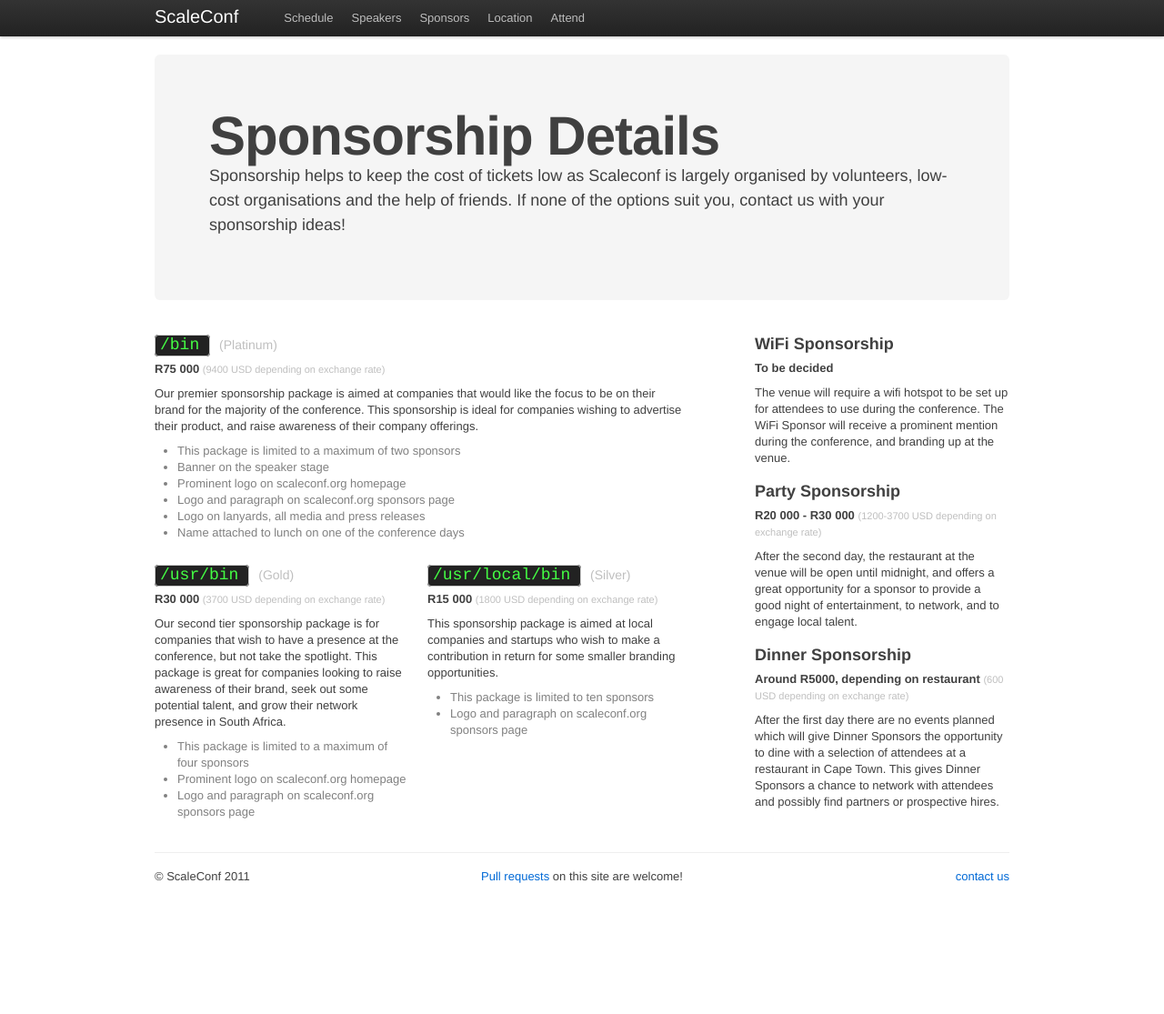
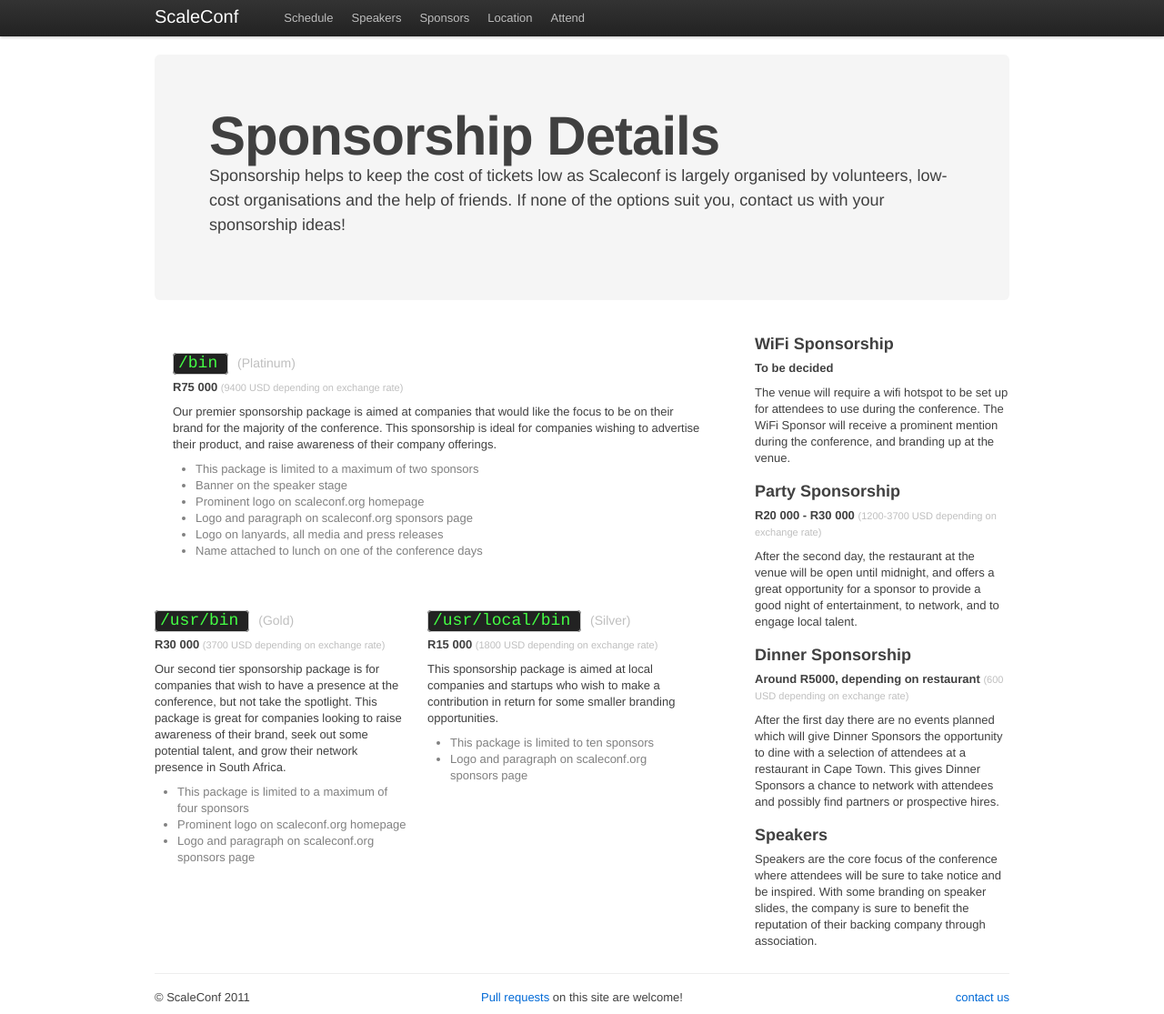
Before and after one commit to scaleconf/scaleconf.github.com, a Jekyll site: the page built from sponsor-details.html, in a window 1280 px wide and 1115 px high. Shown: the whole window at 91% size. Built offline with Jekyll 4.4.1, drawn with Linux system fonts in a browser that asks for light colours; Markdown is read by kramdown in place of the engine named in the settings.

Commit message:
Include Duncan's layout and speakers package

```diff
--- a/sponsor-details.html
+++ b/sponsor-details.html
@@ -28,6 +28,8 @@
       </div>
       <div class='row'>
         <div class='span10'>
+            <div class="row">
+               <div class="span10" style='padding:20px;margin-bottom:10px;'>
                   <h3><span class='tty'>/bin </span><small>(Platinum)</small></h3>
                   <p><strong>R75 000</strong> <small>(9400 USD depending on exchange rate)</small></p>
                   <p>
@@ -43,7 +45,8 @@
                       <li>Logo on lanyards, all media and press releases</li>
                       <li>Name attached to lunch on one of the conference days</li>
                   </ul>
-
+               </div>
+            </div>
             <div class="row">
               <div class="span5">
                   <h3><span class='tty'>/usr/bin </span> <small>(Gold)</small></h3>
@@ -85,6 +88,7 @@
               The venue will require a wifi hotspot to be set up for attendees to use during the conference.  The
               WiFi Sponsor will receive a prominent mention during the conference, and branding up at the venue.
               </p>
+
               <h3>Party Sponsorship</h3>
               <p>
                  <strong>R20 000 - R30 000</strong>
@@ -94,6 +98,7 @@
               After the second day, the restaurant at the venue will be open until midnight, and offers a great
               opportunity for a sponsor to provide a good night of entertainment, to network, and to engage local talent.
               </p>
+
               <h3>Dinner Sponsorship</h3>
               <p>
                  <strong>Around R5000, depending on restaurant</strong>
@@ -103,5 +108,12 @@
               dine with a selection of attendees at a restaurant in Cape Town.  This gives Dinner Sponsors a chance
               to network with attendees and possibly find partners or prospective hires.
               </p>
+
+              <h3>Speakers</h3>
+               <p>
+               Speakers are the core focus of the conference where attendees will be sure to take notice and be
+               inspired. With some branding on speaker slides, the company is sure to benefit the reputation of
+               their backing company through association.
+               </p>
         </div>
       </div>
```
Lines whose indentation alone changed are shown as unchanged.
